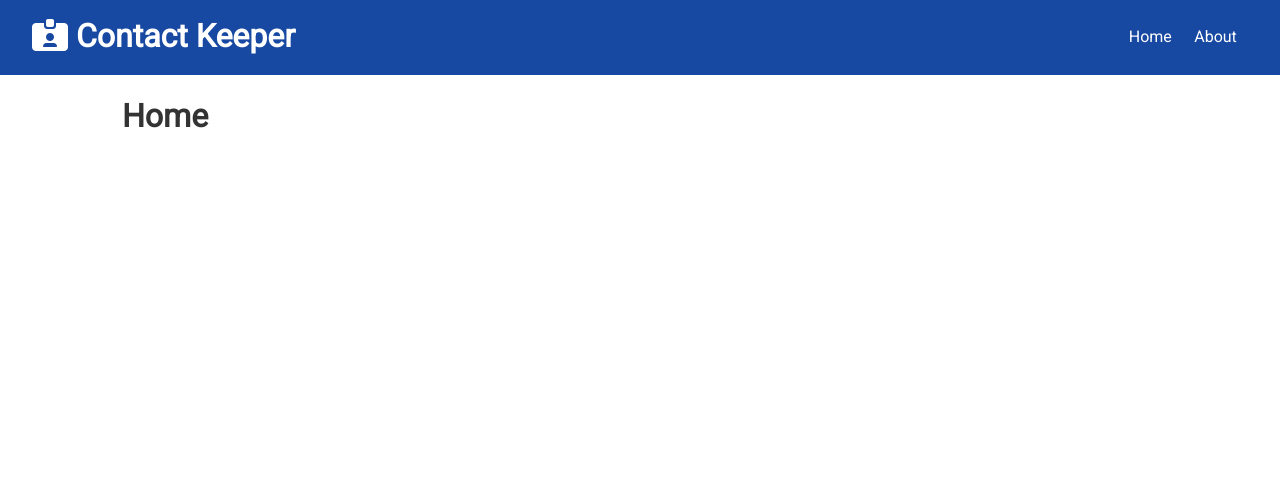
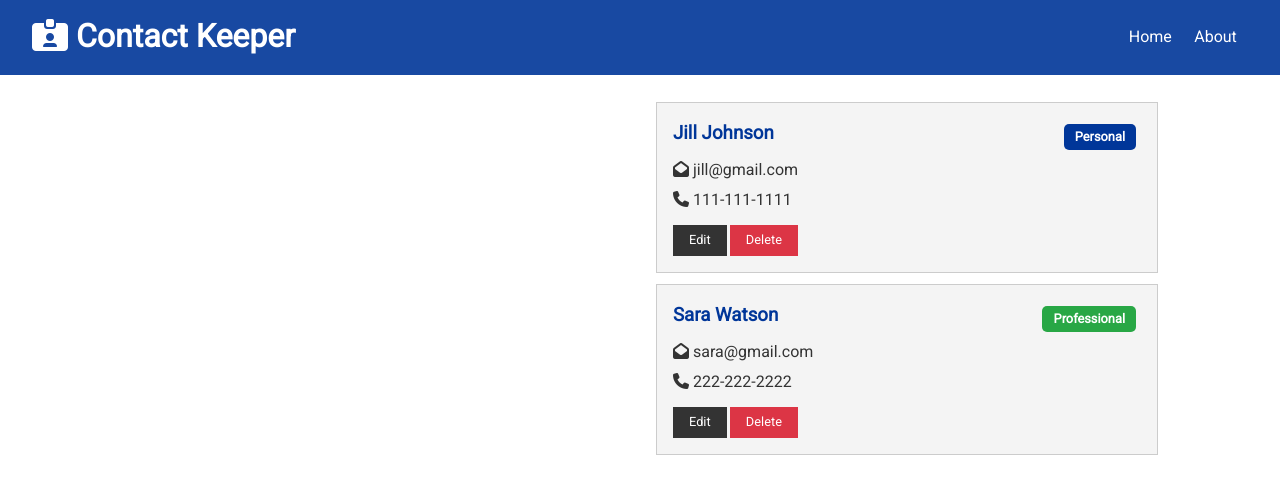
Before and after one commit to joshmgreen/contact-keeper, a React (Create React App) app in the folder client/: page / in a window 1280 px wide. Shown: the top 494 px of the page. Built offline with nearby package versions, Linux system fonts and the light colour scheme.

Commit message:
Lecture 53 - Contacts & ContactItem Components

```diff
--- /dev/null
+++ b/client/src/components/contacts/ContactItem.js
@@ -0,0 +1,45 @@
+import React from 'react';
+import PropTypes from 'prop-types';
+
+const ContactItem = ({ contact }) => {
+  const { id, name, email, phone, type } = contact;
+
+  return (
+    <div className='card bg-light'>
+      <h3 className='text-primary text-left'>
+        {name}{' '}
+        <span
+          style={{ float: 'right' }}
+          className={
+            'badge ' +
+            (type === 'professional' ? 'badge-success' : 'badge-primary')
+          }
+        >
+          {type.charAt(0).toUpperCase() + type.slice(1)}
+        </span>
+      </h3>
+      <ul className='list'>
+        {email && (
+          <li>
+            <i className='fas fa-envelope-open'></i> {email}
+          </li>
+        )}
+        {phone && (
+          <li>
+            <i className='fas fa-phone'></i> {phone}
+          </li>
+        )}
+      </ul>
+      <p>
+        <button className='btn btn-dark btn-sm'>Edit</button>
+        <button className='btn btn-danger btn-sm'>Delete</button>
+      </p>
+    </div>
+  );
+};
+
+ContactItem.propTypes = {
+  contact: PropTypes.object.isRequired
+};
+
+export default ContactItem;
--- /dev/null
+++ b/client/src/components/contacts/Contacts.js
@@ -0,0 +1,19 @@
+import React, { Fragment, useContext } from 'react';
+import ContactItem from './ContactItem';
+import ContactContext from '../../context/contact/contactContext';
+
+const Contacts = () => {
+  const contactContext = useContext(ContactContext);
+
+  const { contacts } = contactContext;
+
+  return (
+    <Fragment>
+      {contacts.map(contact => (
+        <ContactItem key={contact.id} contact={contact} />
+      ))}
+    </Fragment>
+  );
+};
+
+export default Contacts;
--- a/client/src/components/pages/Home.js
+++ b/client/src/components/pages/Home.js
@@ -1,9 +1,13 @@
 import React from 'react';
+import Contacts from '../contacts/Contacts';
 
 const Home = () => {
   return (
-    <div>
-      <h1>Home</h1>
+    <div className='grid-2'>
+      <div>{/* ContactForm */}</div>
+      <div>
+        <Contacts />
+      </div>
     </div>
   );
 };
```
